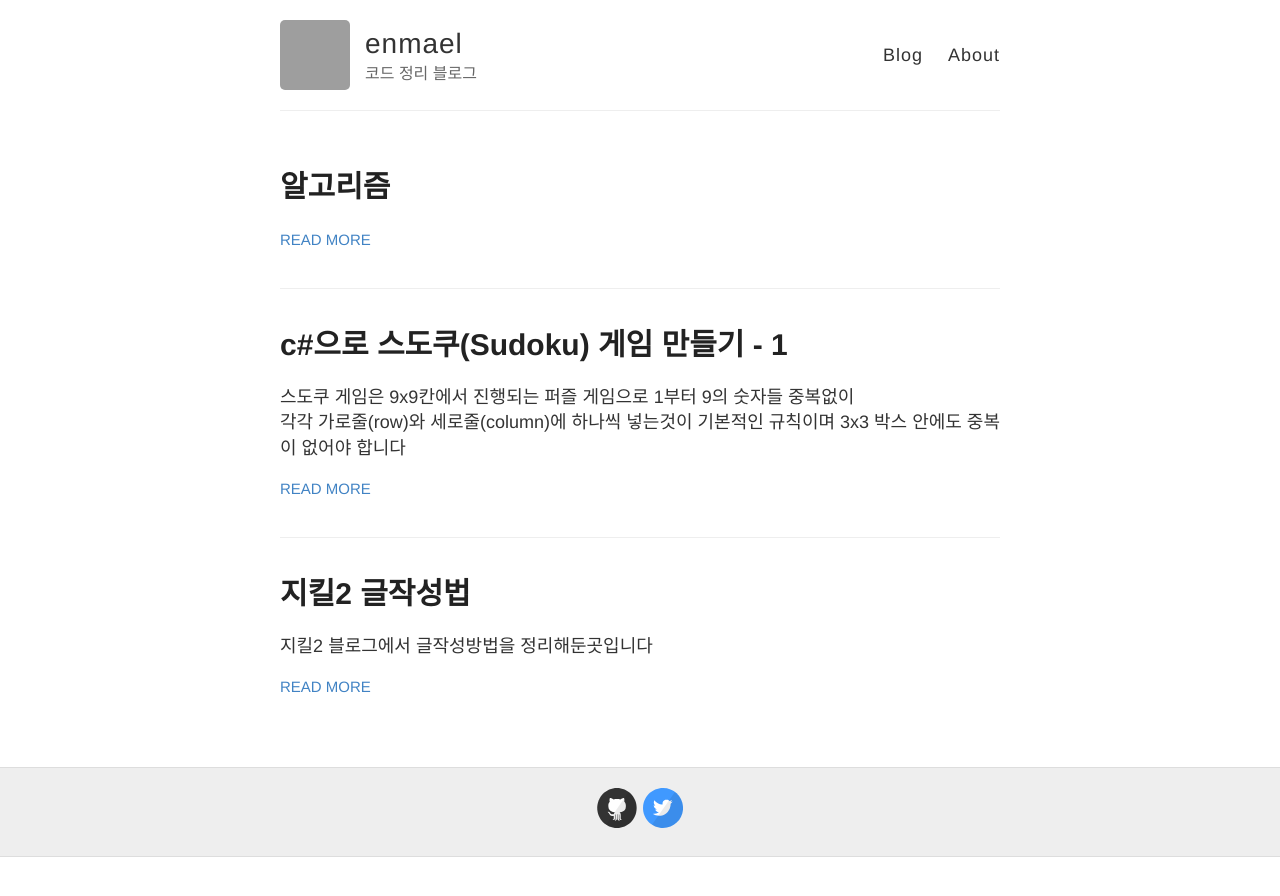
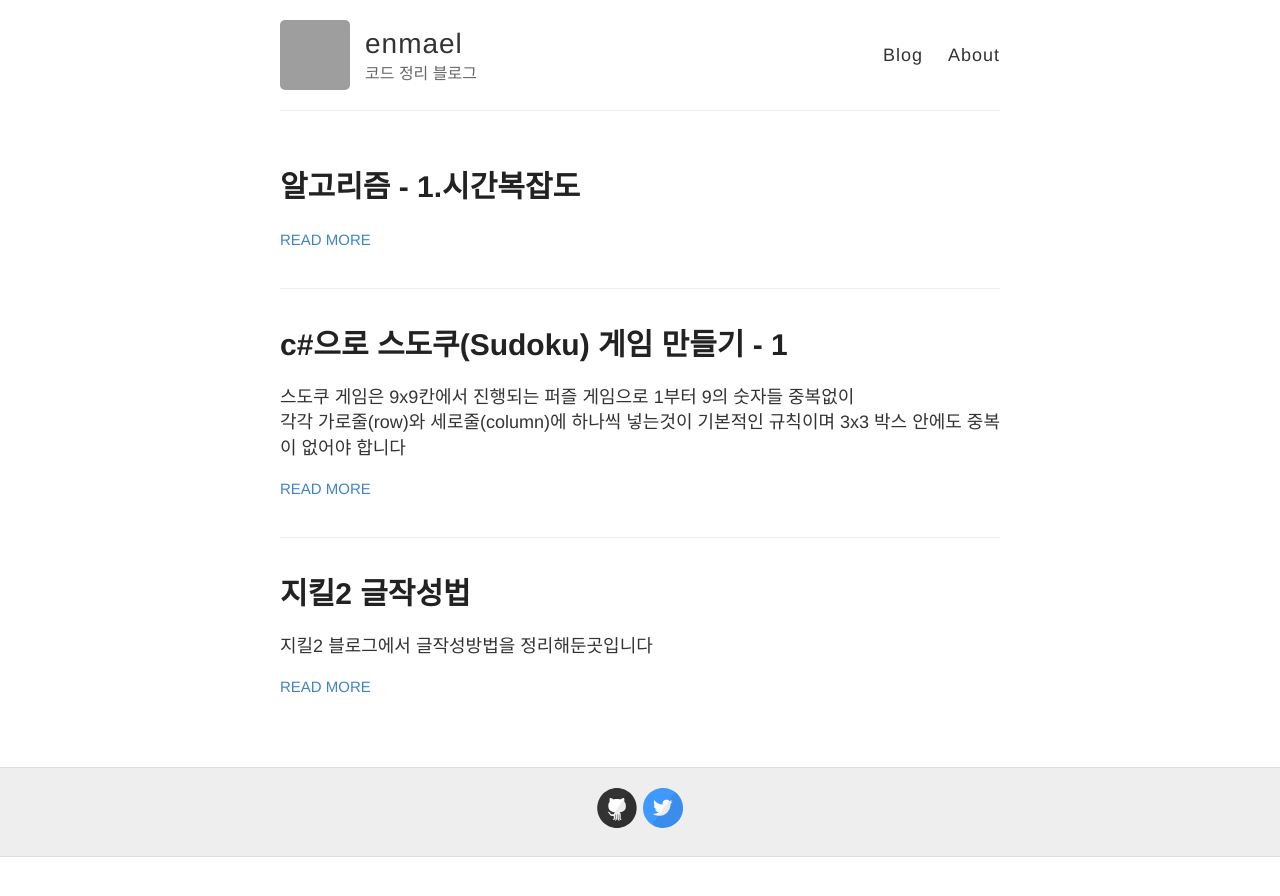
Before and after one commit to enmael/enmael.github.io, a Jekyll site: the page built from index.html, in a window 1280 px wide. Shown: the top 896 px of the page. Built offline with Jekyll 4.4.1, drawn with Linux system fonts in a browser that asks for light colours; grey boxes are pictures that could not be loaded.

Commit message:
Update 2024-7-11-Hello-World.md

```diff
--- a/_posts/2024-7-11-Hello-World.md
+++ b/_posts/2024-7-11-Hello-World.md
@@ -1,6 +1,6 @@
 ---
 layout: post
-title: 알고리즘
+title: 알고리즘 - 1.시간복잡도
 date : 2024-07-11
 author : "enmael"
 categories: blog
```
